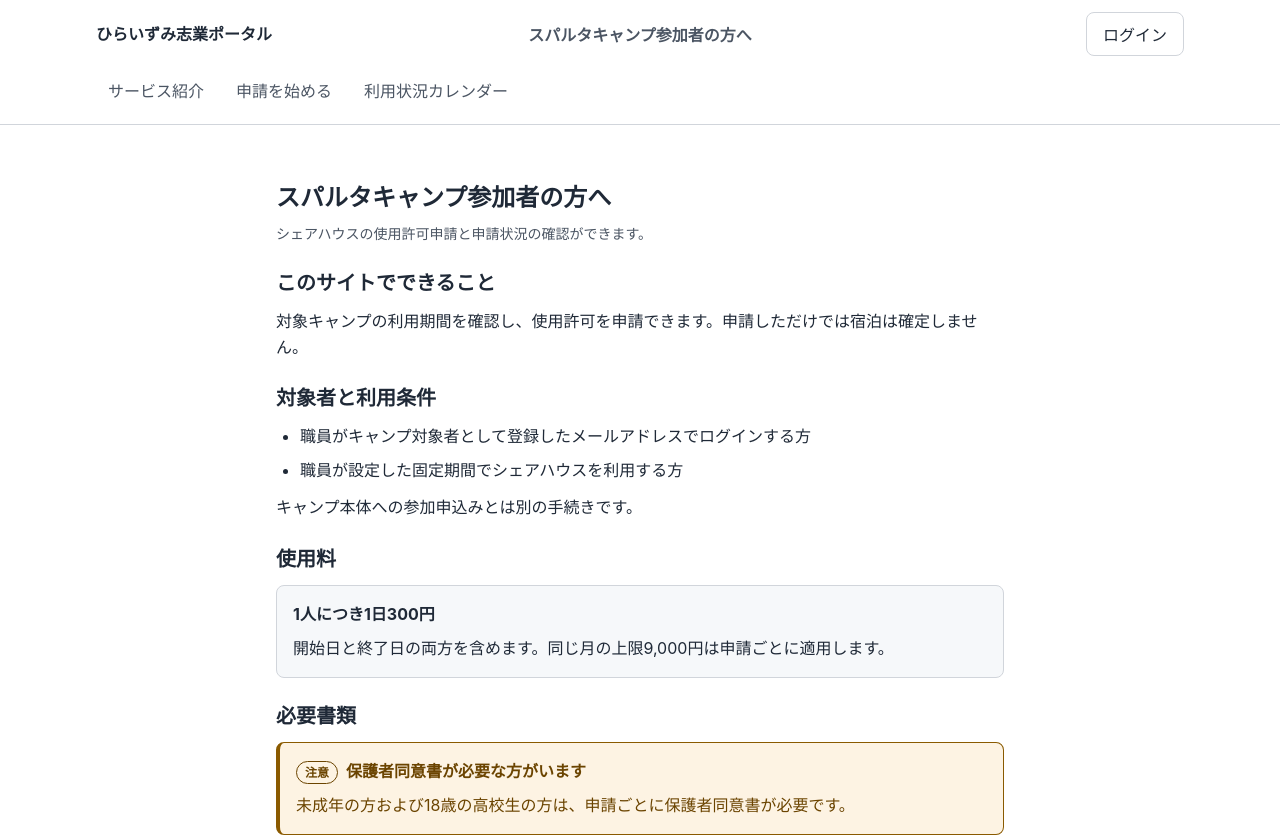
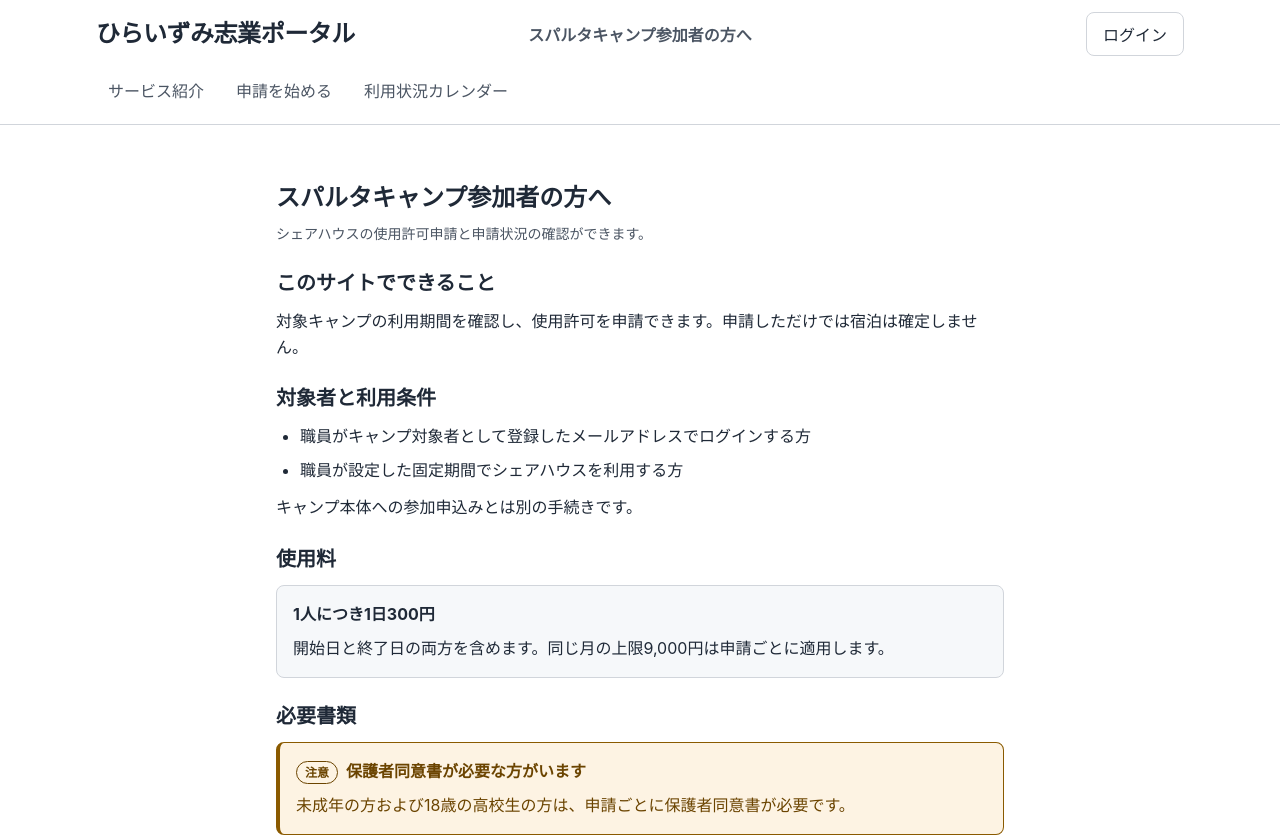
Before and after one commit to satoshihigashihara-tech/hiraizumi_shigyo_portal, a Next.js app: page /camp in a window 1280 px wide. Shown: the top 837 px of the page. Built offline with nearby package versions, Linux system fonts and the light colour scheme.

Commit message:
Increase header brand size

```diff
--- a/app/components/SiteChrome.module.css
+++ b/app/components/SiteChrome.module.css
@@ -2,7 +2,7 @@
 .skipLink:focus { left: 0; }
 .header { border-bottom: 1px solid var(--sg-color-border); background: #fff; color: var(--sg-color-text); }
 .headerInner { display: grid; grid-template-columns: minmax(0,1fr) auto minmax(0,1fr); align-items: center; gap: 12px 24px; width: 100%; max-width: 1120px; min-height: 72px; margin-inline: auto; padding: 12px 16px; }
-.brand { font-weight: 700; line-height: 1.4; }
+.brand { font-size: clamp(1.125rem, .98rem + .7vw, 1.5rem); font-weight: 700; line-height: 1.25; letter-spacing: -.02em; white-space: nowrap; }
 .audience { color: var(--sg-color-text-muted); font-weight: 600; text-align: center; }
 .account { display: flex; justify-content: flex-end; }
 .account a { display: inline-flex; min-height: 44px; align-items: center; padding-inline: 16px; border: 1px solid var(--sg-color-border); border-radius: 8px; }
@@ -27,3 +27,6 @@
   .footer ul { flex-direction: column; gap: 8px; }
   .footer a { display: inline-flex; min-height: 44px; align-items: center; }
 }
+@media (max-width: 360px) {
+  .brand { font-size: 1rem; }
+}
```
